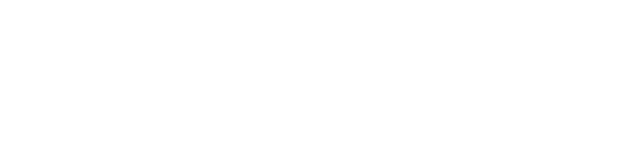
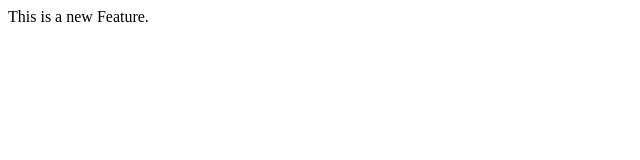
Before and after one commit to SamShibu056/localrepo, a plain HTML site: page index.html in a window 1280 px wide. Shown: the whole page, without its empty margins (0-640 px from the left). Drawn offline with Linux system fonts and the light colour scheme.

Commit message:
added new feature

```diff
--- a/index.html
+++ b/index.html
@@ -6,6 +6,6 @@
     <title>Document</title>
 </head>
 <body>
-
+    This is a new Feature.
 </body>
 </html>
```
